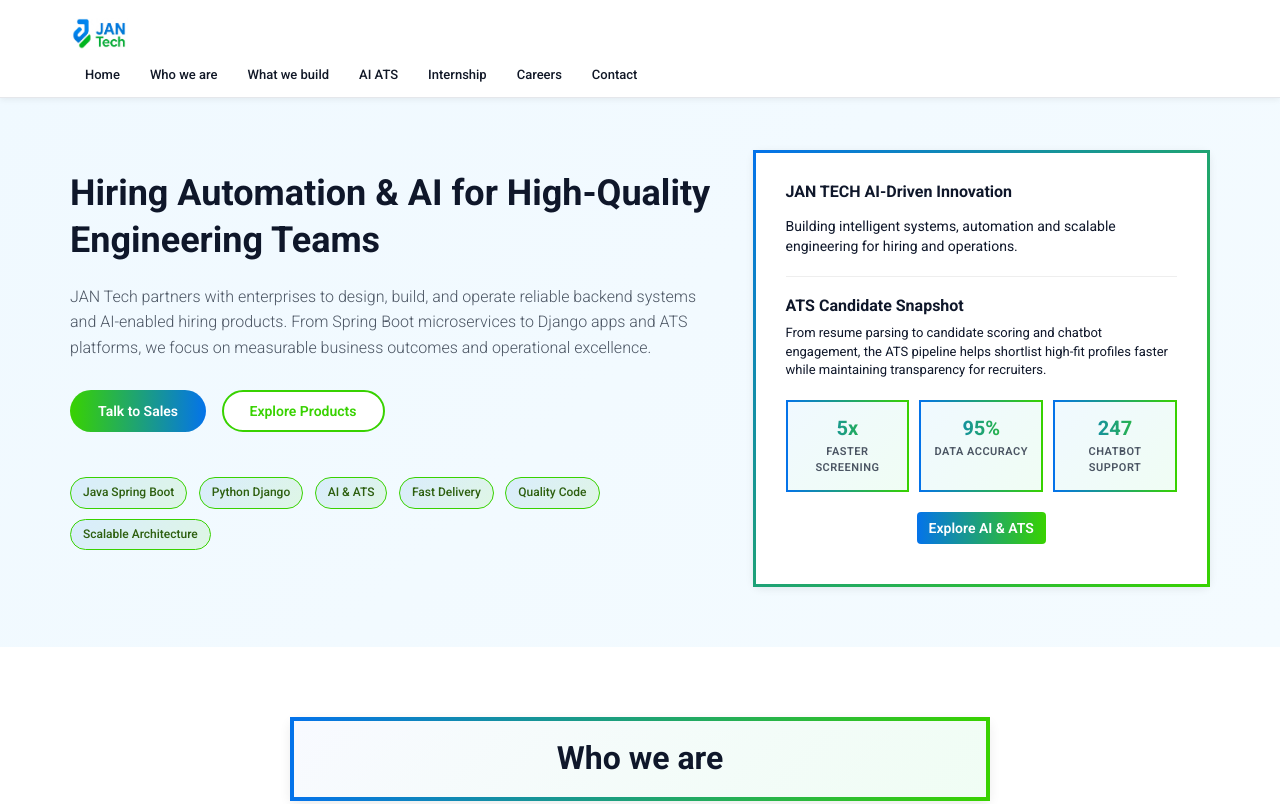
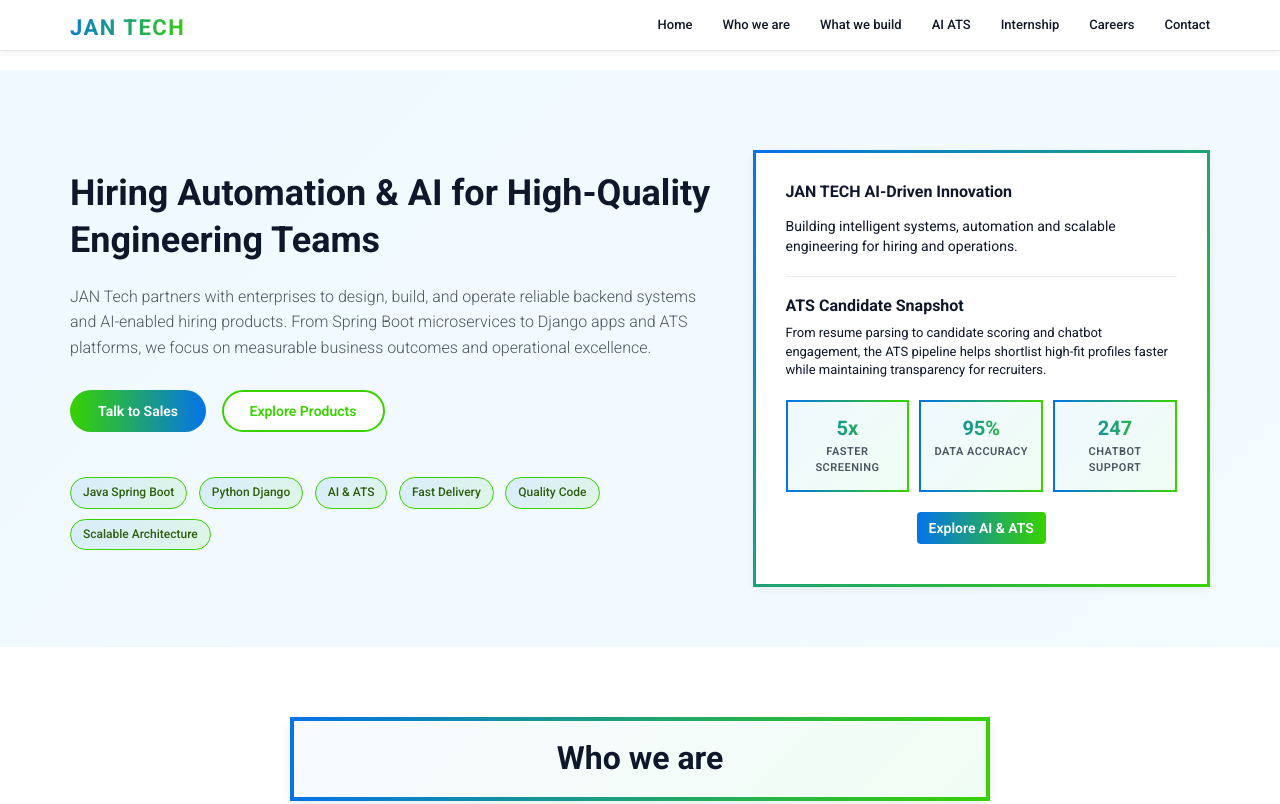
Before and after one commit to arumugababu/jantech, a plain HTML site: page index.html in a window 1280 px wide. Shown: the top 804 px of the page. Drawn offline with nearby package versions, Linux system fonts and the light colour scheme.

Commit message:
update2
update2

```diff
--- a/index.html
+++ b/index.html
@@ -930,10 +930,11 @@ table {
 
       </button>
 
-<a class="navbar-brand" href="#top" style="padding-right:10px;">
-    <img src="assets/images/jantech_logo.jpeg" alt="JAN Tech Logo"
-         style="height:32px; width:auto;">
-</a>
+ <!-- Brand (clean) -->
+      <a class="navbar-brand" href="#top" style="padding-right:10px;">
+        JAN Tech
+      </a>
+        </div>
 
     <div class="collapse navbar-collapse" id="navbar-main">
       <ul class="nav navbar-nav navbar-right">
```
